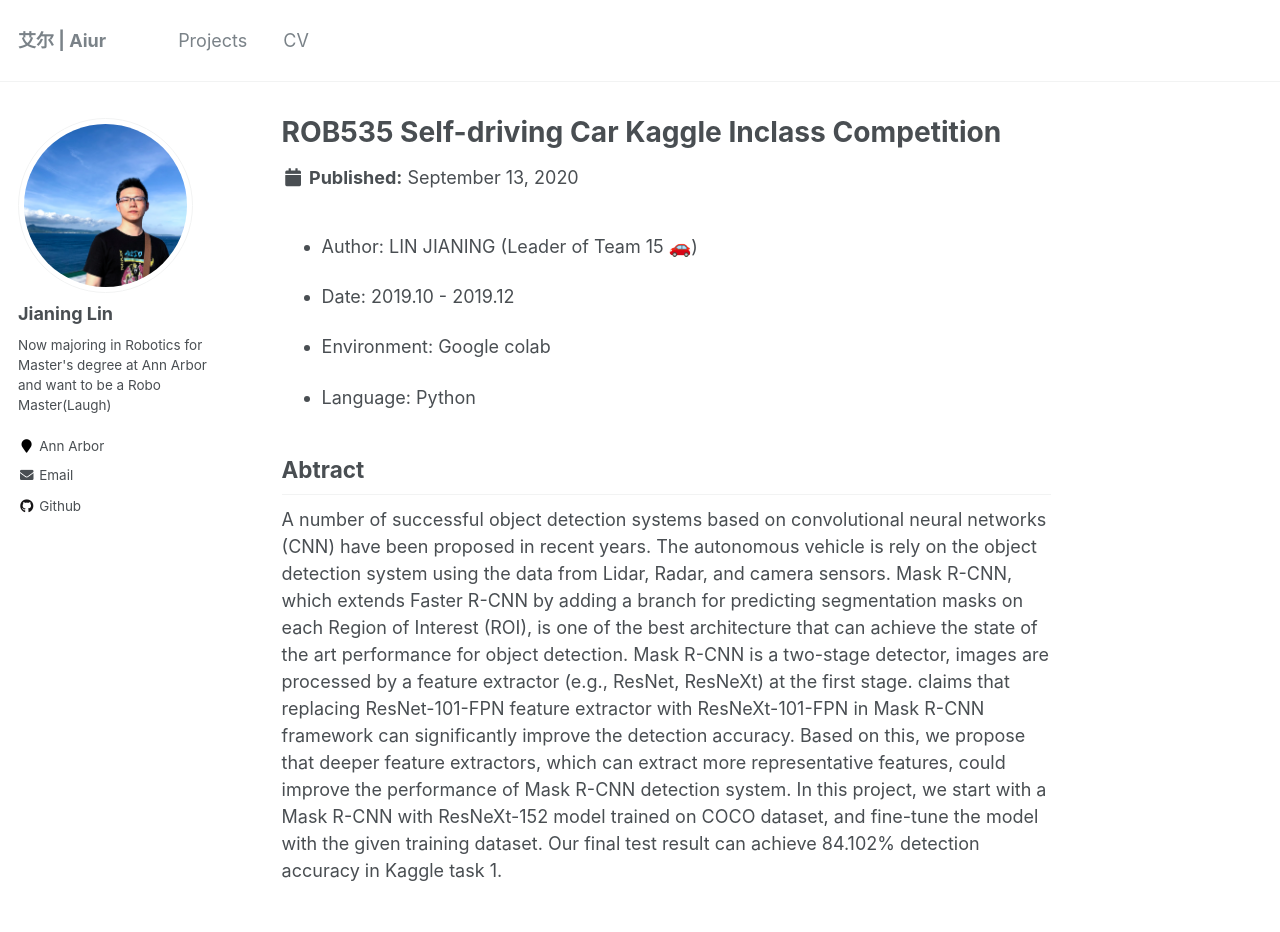
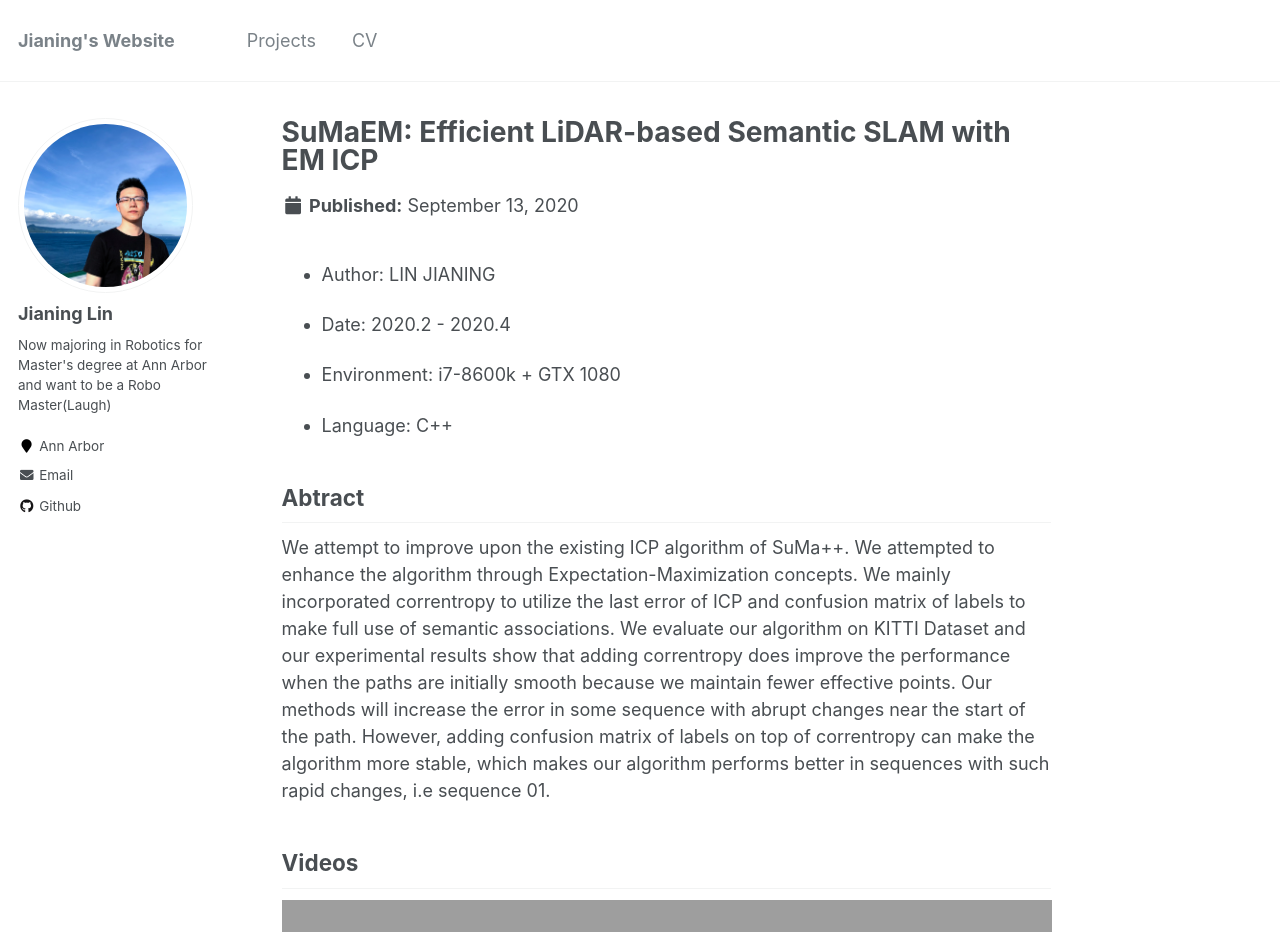
Before and after one commit to undefinedzero/undefinedzero.github.io, a Jekyll site: the page built from _portfolio/projects-0.md, in a window 1280 px wide and 1400 px high. Shown: the top 932 px of the window. Built offline with Jekyll 4.4.1, drawn with Linux system fonts in a browser that asks for light colours; some of the changed text lies outside the part shown; grey boxes are pictures that could not be loaded.

Commit message:
update projects

```diff
--- a/_config.yml
+++ b/_config.yml
@@ -7,7 +7,7 @@
 
 # Site Settings
 locale                   : "en-US"
-title                    : "艾尔 | Aiur"
+title                    : "Jianing's Website"
 title_separator          : "-"
 name                     : &name "Jianing Lin"
 description              : &description "personal description"
--- a/_portfolio/projects-0.md
+++ b/_portfolio/projects-0.md
@@ -1,19 +1,27 @@
 ---
-title: "ROB535 Self-driving Car Kaggle Inclass Competition"
-excerpt: "TOP 1 out of 19 Teams in image classification task and TOP 3 out of 13 Teams in vehicle localization task<br/><img src='/images/rob535/kaggle-out.png' width='600'>"
+title: "SuMaEM: Efficient LiDAR-based Semantic SLAM with EM ICP"
+excerpt: "Improved the original Semantic ICP in SuMa ++ with Semantic ICP through Expectation-Maximization<br/><img src='/images/suma/suma.png' width='600'>"
 collection: projects
 ---
 
-- Author: LIN JIANING (Leader of Team 15 🚗)
+- Author: LIN JIANING
 
-- Date: 2019.10 - 2019.12
+- Date: 2020.2 - 2020.4
 
-- Environment: Google colab
+- Environment: i7-8600k + GTX 1080
 
-- Language: Python
+- Language: C++
 
 ## Abtract
-A number of successful object detection systems based on convolutional neural networks (CNN) have been proposed in recent years. The autonomous vehicle is rely on the object detection system using the data from Lidar, Radar, and camera sensors. Mask R-CNN, which extends Faster R-CNN by adding a branch for predicting segmentation masks on each Region of Interest (ROI), is one of the best architecture that can achieve the state of the art performance for object detection. Mask R-CNN is a two-stage detector, images are processed by a feature extractor (e.g., ResNet, ResNeXt) at the first stage. claims that replacing ResNet-101-FPN feature extractor with ResNeXt-101-FPN in Mask R-CNN framework can significantly improve the detection accuracy. Based on this, we propose that deeper feature extractors, which can extract more representative features, could improve the performance of Mask R-CNN detection system. In this project, we start with a Mask R-CNN with ResNeXt-152 model trained on COCO dataset, and fine-tune the model with the given training dataset. Our final test result can achieve 84.102% detection accuracy in Kaggle task 1.
+We attempt to improve upon the existing ICP algorithm of SuMa++. We attempted to enhance the algorithm through Expectation-Maximization concepts. We mainly incorporated correntropy to utilize the last error of ICP and confusion matrix of labels to make full use of semantic associations. We evaluate our algorithm on KITTI Dataset and our experimental results show that adding correntropy does improve the performance when the paths are initially smooth because we maintain fewer effective points. Our methods will increase the error in some sequence with abrupt changes near the start of the path. However, adding confusion matrix of labels on top of correntropy can make the algorithm more stable, which makes our algorithm performs better in sequences with such rapid changes, i.e sequence 01.
 
-## Kaggle Leaderboard
-<img src='/images/rob535/kaggle.png' width='600'>
+## Videos
+<iframe width="560" height="315" src="https://www.youtube.com/embed/GOJdxepvooA" frameborder="0" allow="accelerometer; autoplay; encrypted-media; gyroscope; picture-in-picture" allowfullscreen></iframe>
+
+## Performance Comparison in KITTI Dataset Sequence 00
+|       Rotation Error       | Translation Error |
+| :---: |:---: |
+|![rl](/images/suma/00_rl.png)|![tl](/images/suma/00_tl.png)|
+
+## More Details
+Project Website: [http://www-personal.umich.edu/~zeph/sumaem.html](http://www-personal.umich.edu/~zeph/sumaem.html)
```
Also changed, not shown: _pages/about.md (+2 -2 lines), _portfolio/projects-1.md (+9 -29 lines), _portfolio/projects-2.md (added, +39 -0 lines), images/suma/00_rl.png (added), images/suma/00_tl.png (added), images/suma/suma.png (added).
